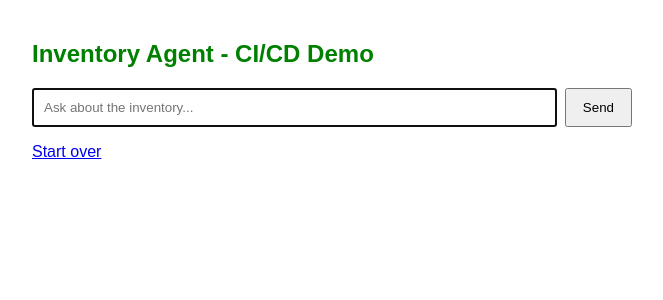
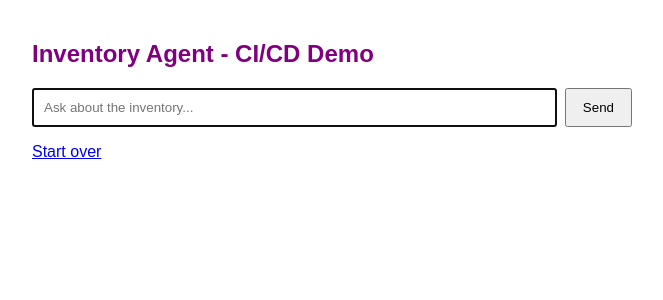
Before and after one commit to SaraCh846/AIAgent-CI-CD, a Django app: page / in a window 1280 px wide. Shown: the top 300 px of the page, without its empty margins (308-971 px from the left). Run offline with Django 5.2, Linux system fonts and the light colour scheme.

Commit message:
Change heading color to purple

```diff
--- a/chat/templates/chat.html
+++ b/chat/templates/chat.html
@@ -4,7 +4,7 @@
     <title>Inventory Agent</title>
     <style>
         body { font-family: sans-serif; max-width: 600px; margin: 40px auto; }
-        h2 { color: green;}
+        h2 { color: purple;}
         .msg { padding: 10px 14px; margin: 8px 0; border-radius: 10px; }
         .user { background: #dceeff; text-align: right; }
         .agent { background: #eee; }
```
